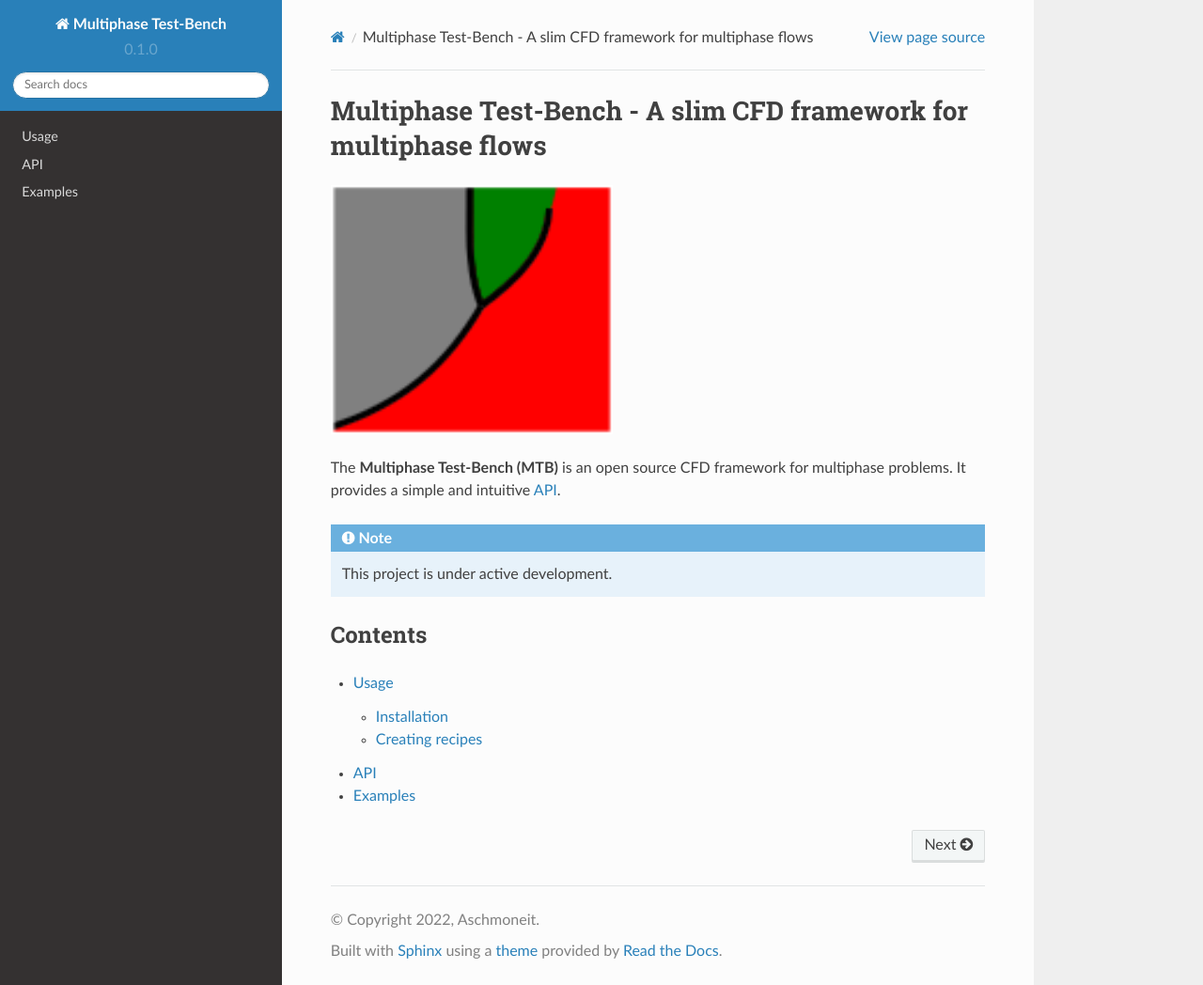
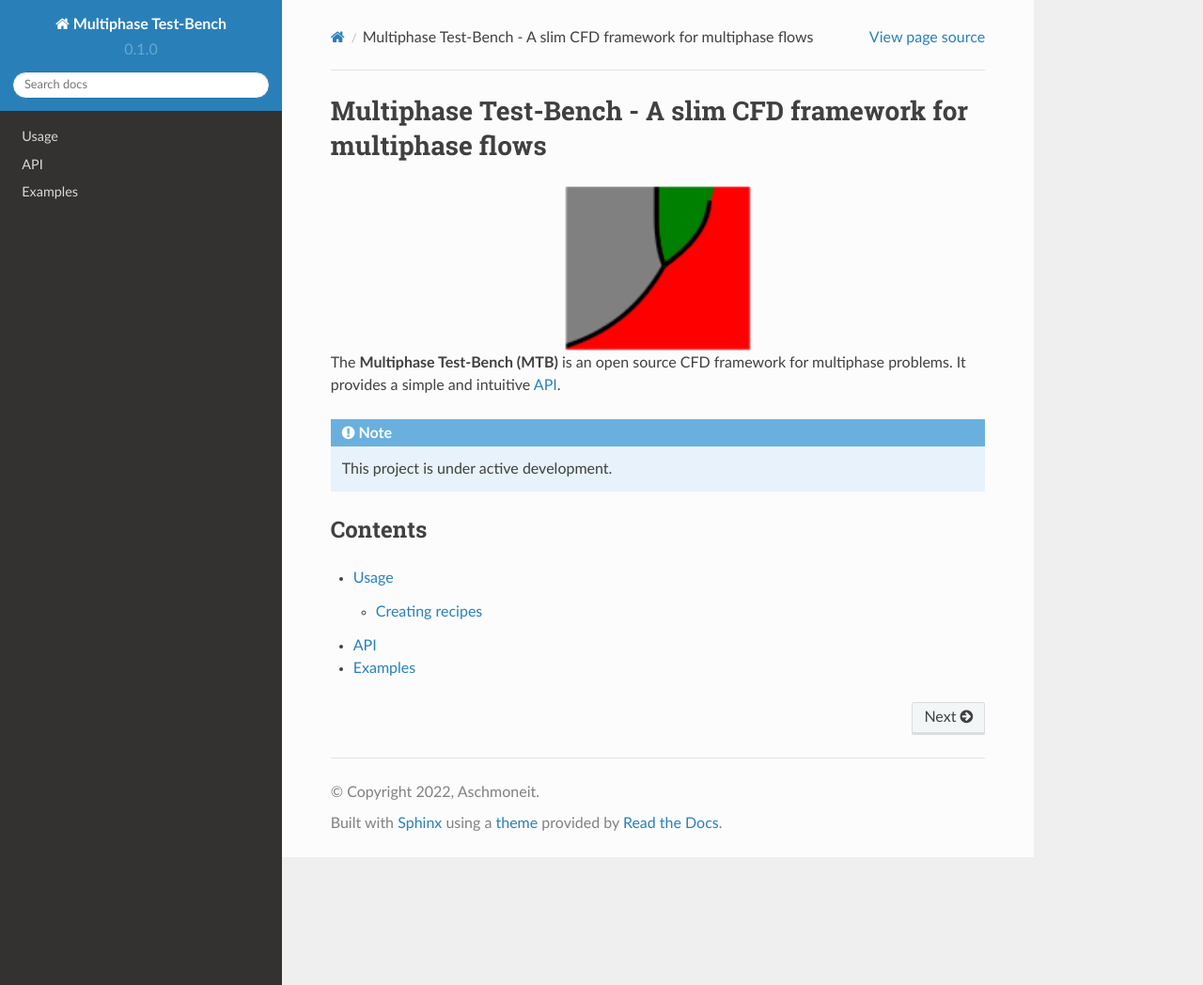
Before and after one commit to fjaschmoneit/multiphase-test-bench, a Sphinx documentation site: the page built from docs/source/index.rst, in a window 1280 px wide and 1048 px high. Shown: the whole window at 94% size. Built offline with Sphinx 7.4.7 and the Read the Docs theme 2.0.0, drawn with Linux system fonts in a browser that asks for light colours.

Commit message:
fixing doc

```diff
--- a/docs/source/examples.rst
+++ b/docs/source/examples.rst
@@ -1,7 +1,8 @@
 Examples
 ========
 
-.. autosummary::
+..
+    autosummary::
    :toctree: generated
 
    MTB
--- a/docs/source/index.rst
+++ b/docs/source/index.rst
@@ -2,7 +2,8 @@
 =================================================================
 
 .. image:: _static/logo.png
-    :width: 300px
+    :width: 200px
+    :align: center
 
 
 The **Multiphase Test-Bench (MTB)** is an open source CFD framework for multiphase problems.
```
Also changed, not shown: docs/source/installation.rst (added, +14 -0 lines), docs/source/usage.rst (+0 -10 lines).
